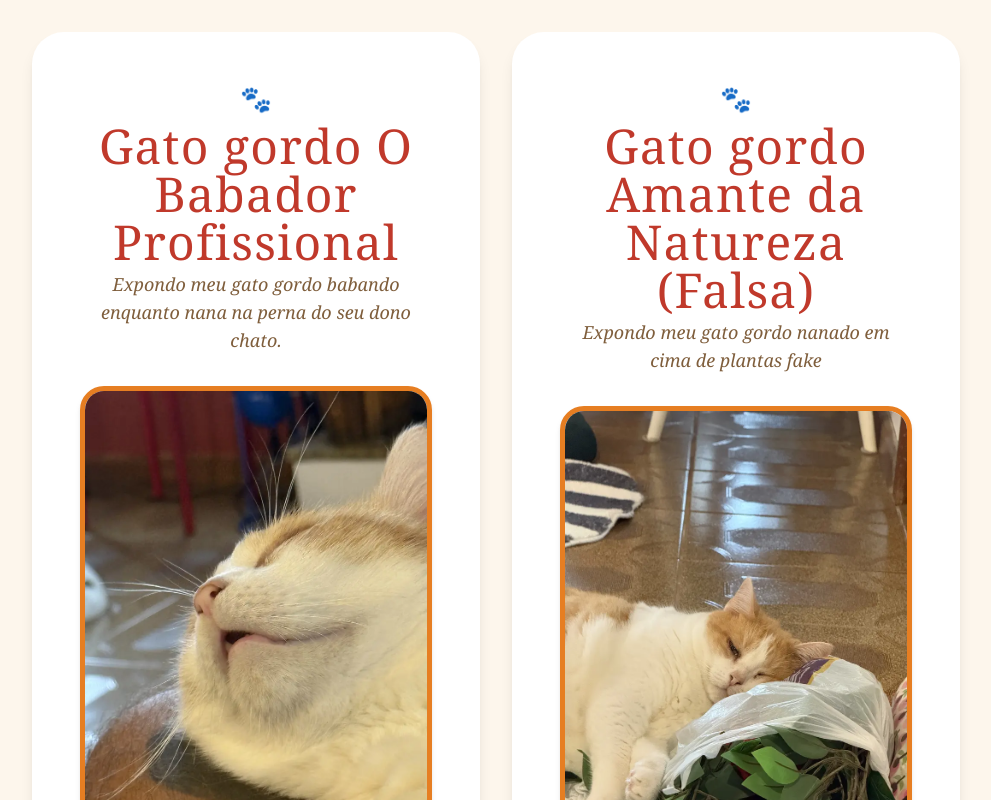
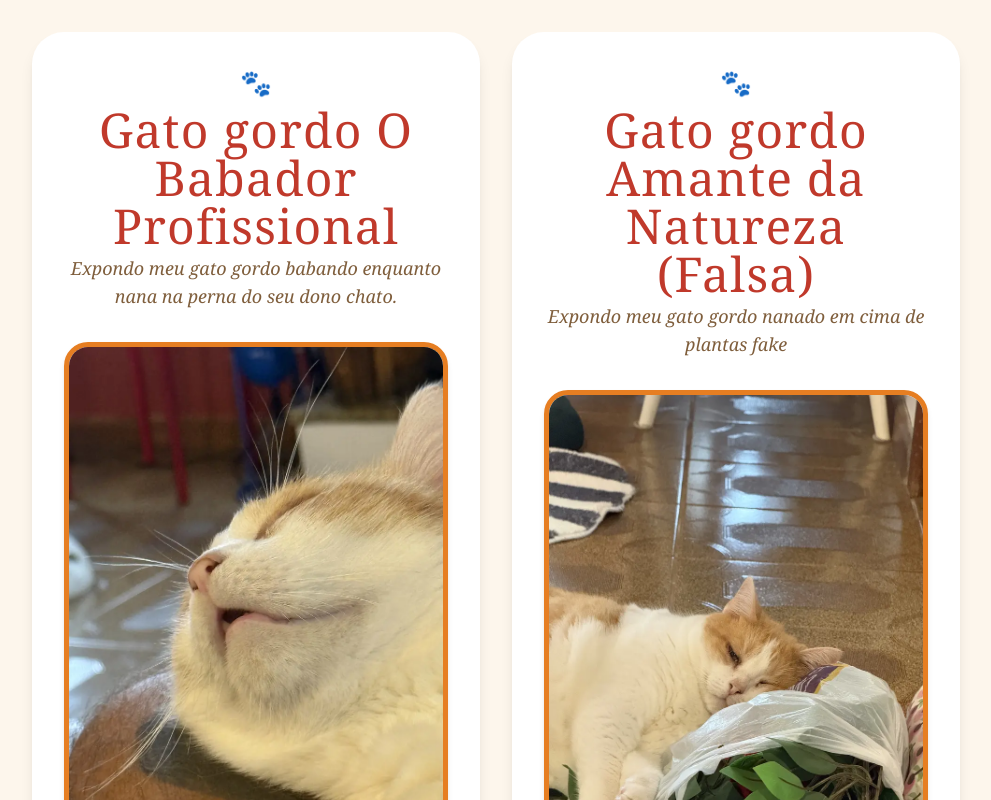
Before and after one commit to LeoDelcastanher/fatcat, a React (Vite) app: page / in a window 1280 px wide. Shown: the top 800 px of the page, without its empty margins (144-1135 px from the left). Built offline with nearby package versions, Linux system fonts and the light colour scheme.

Commit message:
Added footer with Stack and Fat Cat

```diff
--- a/src/App.tsx
+++ b/src/App.tsx
@@ -62,7 +62,8 @@ export default function App() {
     ];
 
   return (
-    <main className="min-h-screen bg-[#fdf6ec] flex flex-wrap justify-center content-start gap-8 p-8 font-serif">
+    <div className="min-h-screen bg-[#fdf6ec] flex flex-col font-serif">
+      <main className="flex-1 flex flex-wrap justify-center content-start gap-8 p-8">
         {fatCatFrames.map((frame, index) => (
           <CatCard
             key={index}
@@ -73,5 +74,17 @@ export default function App() {
           />
         ))}
       </main>
+
+      <footer className="w-full border-t border-[#e8ddd0] py-4 px-8 flex flex-wrap justify-center items-center gap-x-3 gap-y-1">
+        {['100% React', '100% TypeScript', '100% Tailwind CSS', '100% Gato', '100% Gordo'].map((tech, index, arr) => (
+          <>
+            <span key={tech} className="text-xs text-[#bfa98a]">{tech}</span>
+            {index < arr.length - 1 && (
+              <span className="w-1 h-1 rounded-full bg-[#d4c4b0]" />
+            )}
+          </>
+        ))}
+      </footer>
+    </div>
   )
 }
--- a/src/components/CatCard.tsx
+++ b/src/components/CatCard.tsx
@@ -13,7 +13,7 @@ type CatCardProps = {
 //    called destructuring: it unpacks the props object into variables.
 export default function CatCard({ name, description, imageSrc, footer }: CatCardProps) {
   return (
-    <div className="bg-white rounded-[2rem] shadow-lg p-12 max-w-md w-full text-center">
+    <div className="bg-white rounded-[2rem] shadow-lg p-8 max-w-md w-full text-center">
       <span className="text-[1.6rem]">🐾</span>
 
       {/* 3. Curly braces {} let you drop a JS variable into JSX */}
```
Lines whose indentation alone changed are shown as unchanged.
